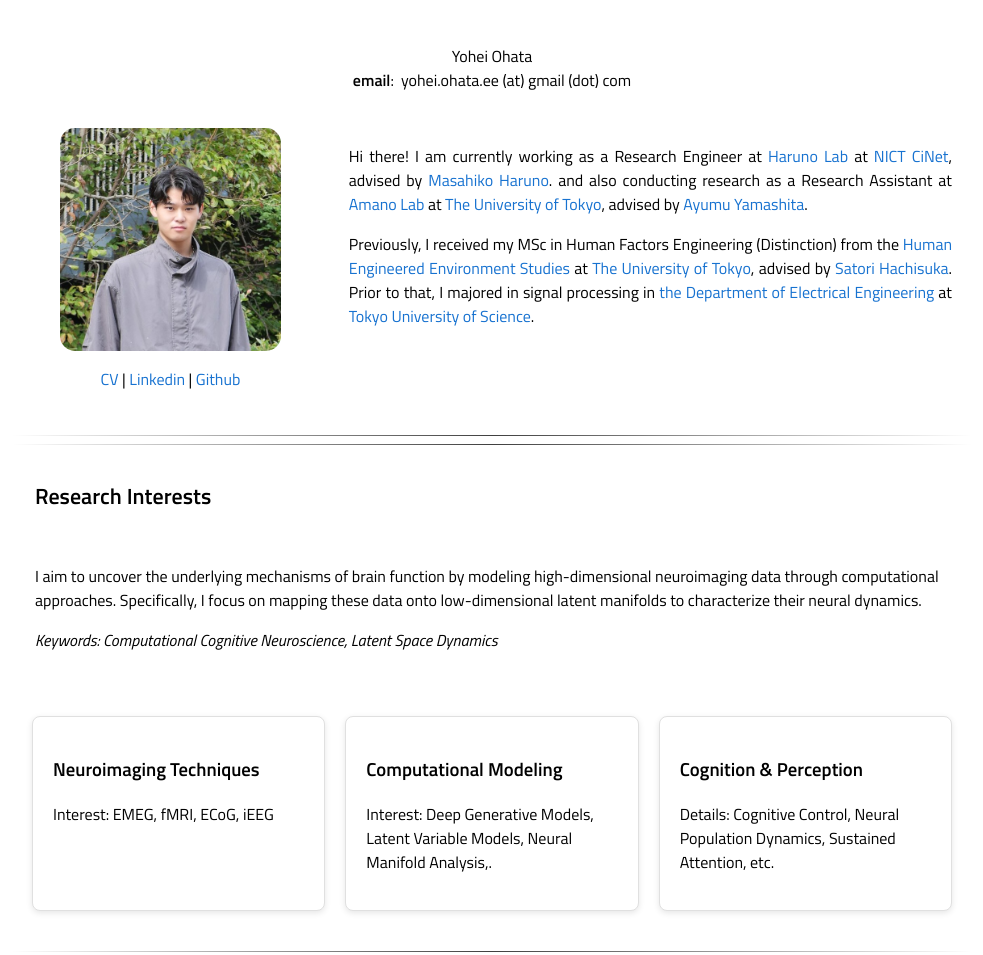
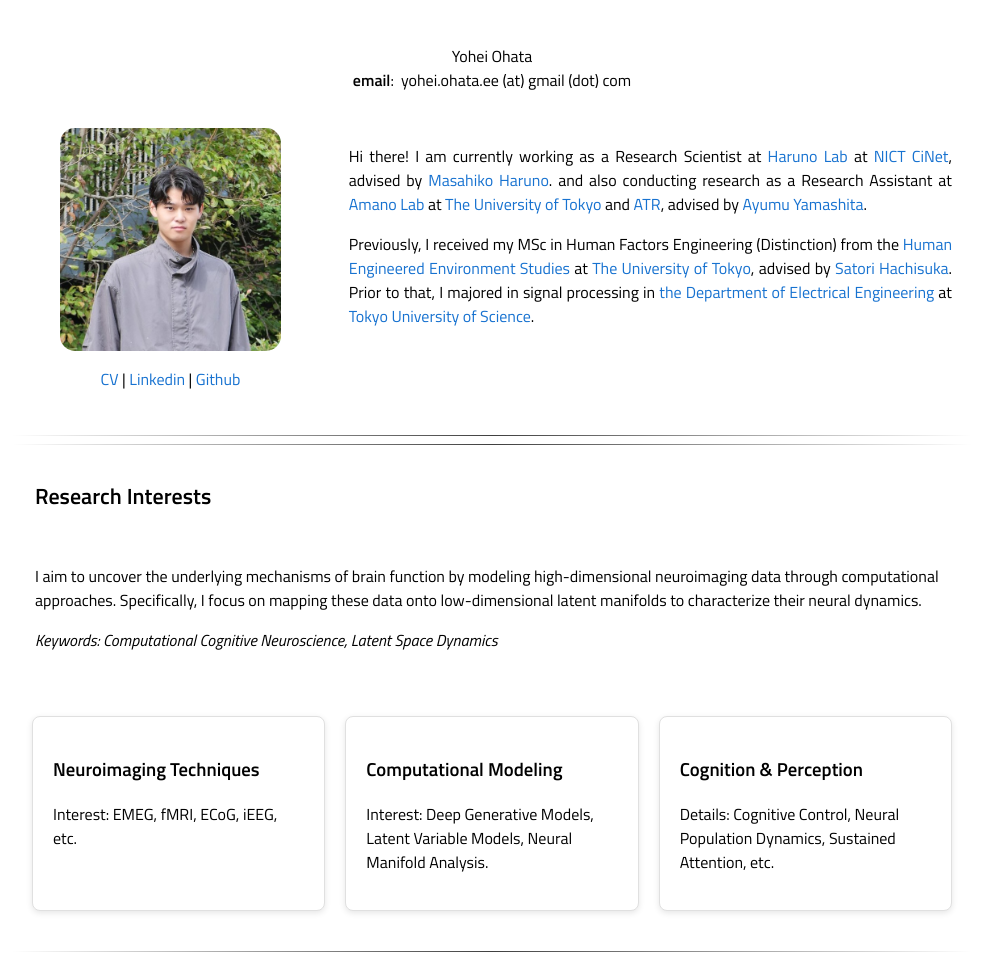
Before and after one commit to yohei-ohata/yohei-ohata, a plain HTML site: page index.html in a window 1280 px wide. Shown: the top 955 px of the page, without its empty margins (148-1131 px from the left). Drawn offline with Linux system fonts and the light colour scheme.

Commit message:
fixed webpage

```diff
--- a/index.html
+++ b/index.html
@@ -59,8 +59,8 @@
     </td>
     <td width="68%" valign="top" align="justify">
     <!-- <p>Hi there! I am currently working as a Research Engineer at <a href="https://www.hitachi.com/rd/">Hitachi, Ltd.</a>, -->
-    <p>Hi there! I am currently working as a Research Engineer at <a href="https://cinet-decision-lab.nict.go.jp">Haruno Lab</a> at <a href="https://cinet.jp/english/">NICT CiNet</a>, advised by <a href="https://scholar.google.com/citations?user=YGCACPIAAAAJ&hl=ja">Masahiko Haruno</a>.
-      and also conducting research as a Research Assistant at <a href="https://www.brain.ipc.i.u-tokyo.ac.jp/en/">Amano Lab</a> at <a href="https://www.i.u-tokyo.ac.jp/index_e.shtml">The University of Tokyo</a>, advised by <a href="https://scholar.google.com/citations?user=moPZ6qYAAAAJ">Ayumu Yamashita</a>.
+    <p>Hi there! I am currently working as a Research Scientist at <a href="https://cinet-decision-lab.nict.go.jp">Haruno Lab</a> at <a href="https://cinet.jp/english/">NICT CiNet</a>, advised by <a href="https://scholar.google.com/citations?user=YGCACPIAAAAJ&hl=ja">Masahiko Haruno</a>.
+      and also conducting research as a Research Assistant at <a href="https://www.brain.ipc.i.u-tokyo.ac.jp/en/">Amano Lab</a> at <a href="https://www.i.u-tokyo.ac.jp/index_e.shtml">The University of Tokyo</a> and <a href="https://www.atr.jp/index_e.html">ATR</a>, advised by <a href="https://scholar.google.com/citations?user=moPZ6qYAAAAJ">Ayumu Yamashita</a>.
     </p>
 
     <p>
@@ -115,11 +115,11 @@
 <div class="boxes-container">
   <div class="box">
     <h3>Neuroimaging Techniques</h3>
-    <p>Interest: EMEG, fMRI, ECoG, iEEG</p>
+    <p>Interest: EMEG, fMRI, ECoG, iEEG, etc.</p>
   </div>
   <div class="box">
     <h3>Computational Modeling</h3>
-    <p>Interest: Deep Generative Models, Latent Variable Models, Neural Manifold Analysis,.</p>
+    <p>Interest: Deep Generative Models, Latent Variable Models, Neural Manifold Analysis.</p>
   </div>
   <div class="box">
     <h3>Cognition & Perception</h3>
@@ -136,9 +136,9 @@
     <tr><td><h2 class="text-center section-heading mb-5">Current Projects</h2></td></tr>
     <tr>
       <td align="center">
-        <a href="./src/proj_sus_update.pdf" target="_blank" class="hover-image-box">
+        <!-- <a href="./src/proj_sus_update.pdf" target="_blank" class="hover-image-box"> -->
           <img src="./images/RA-amano.png" alt="Research Assistant Amano" style="max-width: 100%; height: auto; border-radius: 8px;">
-        </a>
+        <!-- </a> -->
       </td>
     </tr>
   </table>
```
